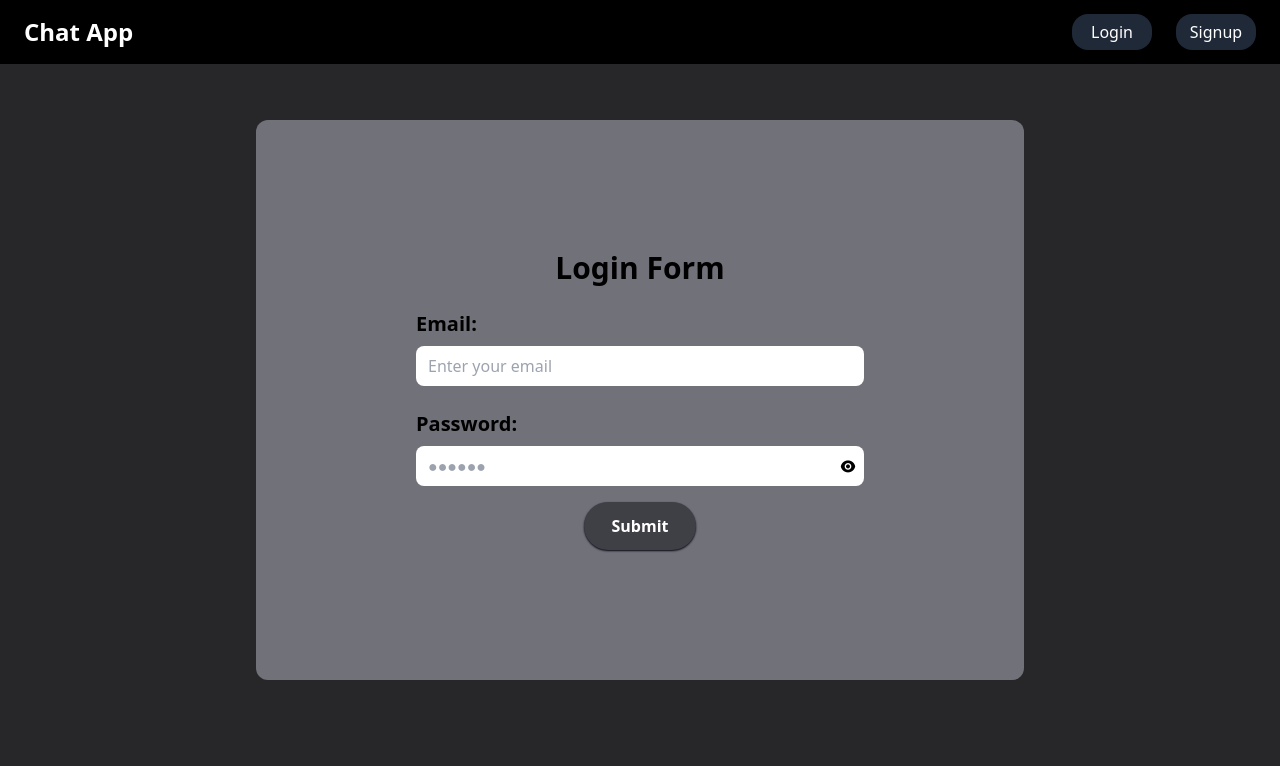
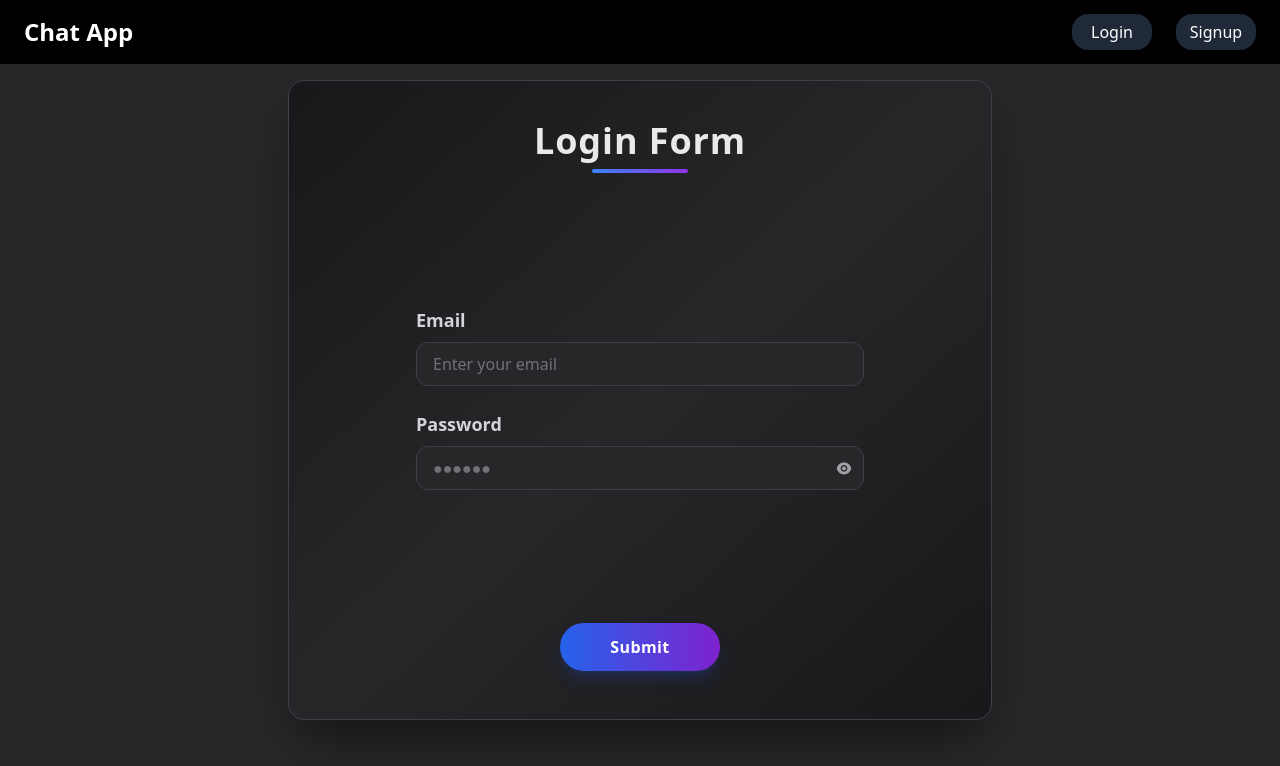
Before and after one commit to Yashsaini5/ChatApp, a React (Vite) app in the folder client/: page / in a window 1280 px wide. Both pictures are taken after a click on the element "Login". Shown: the top 766 px of the page. Built offline with nearby package versions, Linux system fonts and the light colour scheme; no server answers.

Commit message:
updated the login UI to modern

```diff
--- a/client/src/components/LoginSignup.jsx
+++ b/client/src/components/LoginSignup.jsx
@@ -73,14 +73,31 @@ const LoginSignup = ({ buttonClicked,setButtonClicked, setUser }) => {
   };
 
   return (
-   <div className="absolute top-1/2 left-1/2 -translate-x-1/2 -translate-y-1/2">
-  <div className="h-[70vh] w-[90vw] sm:w-[70vw] md:w-[60vw] bg-zinc-500 flex flex-col justify-center items-center gap-6 p-4 rounded-xl">
-    <p className="font-bold text-2xl sm:text-3xl">{buttonClicked} Form</p>
+   <div className="absolute top-1/2 left-1/2 -translate-x-1/2 -translate-y-1/2 px-3">
+  <div
+    className="min-h-[55vh] sm:min-h-[75vh] md:min-h-[80vh]
+    w-[90vw] sm:w-[80vw] md:w-[55vw] mx-auto
+    bg-gradient-to-br from-zinc-900 via-zinc-800 to-zinc-900
+    border border-zinc-700 shadow-2xl shadow-black/50 rounded-2xl
+    flex flex-col justify-between items-center
+    p-5 sm:p-8 text-white transition-all duration-300"
+  >
+    {/* Header */}
+    <div className="w-full text-center mt-2">
+      <p className="font-extrabold text-2xl sm:text-3xl md:text-4xl tracking-wide text-white/90">
+        {buttonClicked} Form
+      </p>
+      <div className="w-20 sm:w-24 h-1 bg-gradient-to-r from-blue-500 to-purple-600 rounded-full mx-auto mt-2"></div>
+    </div>
+
+    {/* Form Fields */}
+    <div className="flex flex-col justify-center items-center gap-4 sm:gap-6 w-full flex-1">
       {formField.map((field) => (
         <div key={field.name} className="w-full max-w-md">
-        <label className="font-semibold text-lg sm:text-xl block pb-2">
-          {field.name}:
+          <label className="font-semibold text-sm sm:text-base md:text-lg text-zinc-300 block pb-2">
+            {field.name}
           </label>
+          <div className="relative">
             <input
               type={
                 field.type === "password"
@@ -91,12 +108,15 @@ const LoginSignup = ({ buttonClicked,setButtonClicked, setUser }) => {
               }
               placeholder={field.placeholder}
               name={field.name}
-          className="rounded-lg px-3 h-10 w-full focus:outline-none"
+              className="rounded-xl px-4 h-10 sm:h-11 w-full bg-zinc-800 text-white/90
+                placeholder:text-zinc-500 border border-zinc-700 focus:border-blue-500
+                focus:ring-2 focus:ring-blue-600 outline-none transition-all duration-200 text-sm sm:text-base"
               onChange={(e) => handleInputChange(e)}
             />
+
             {field.type === "password" && (
               <div
-            className="-mt-8 w-full text-right cursor-pointer pr-2"
+                className="absolute right-3 top-1/2 -translate-y-1/2 text-zinc-400 cursor-pointer hover:text-white transition"
                 onClick={() => setShowPassword((prev) => !prev)}
               >
                 {showPassword ? (
@@ -106,19 +126,30 @@ const LoginSignup = ({ buttonClicked,setButtonClicked, setUser }) => {
                 )}
               </div>
             )}
+          </div>
+
           {error[field.name] && (
-          <div className="text-red-300 px-1 mt-1 text-sm font-semibold">
+            <div className="text-red-400 px-1 mt-1 text-sm font-semibold">
               {error[field.name]}
             </div>
           )}
         </div>
       ))}
+    </div>
+
+    {/* Footer / Button */}
+    <div className="w-full flex justify-center mb-3 sm:mb-4">
       <button
-      className="h-12 w-28 bg-zinc-700 rounded-3xl flex justify-center items-center text-white font-semibold shadow-gray-950 shadow-sm cursor-pointer hover:bg-zinc-800"
-      onClick={(e) => handleSubmit(e)} disabled={Submit}
+        className="h-10 sm:h-12 w-32 sm:w-40 bg-gradient-to-r from-blue-600 to-purple-700 rounded-full
+          flex justify-center items-center text-white font-semibold sm:font-bold tracking-wide
+          shadow-lg shadow-blue-900/40 hover:shadow-blue-700/50 hover:scale-[1.02]
+          transition-all duration-200 disabled:opacity-60 text-sm sm:text-base"
+        onClick={(e) => handleSubmit(e)}
+        disabled={Submit}
       >
-      {Submit ? "Submiting...": "Submit"}
+        {Submit ? "Submitting..." : "Submit"}
       </button>
+    </div>
   </div>
 </div>
 
--- a/client/src/pages/Home.jsx
+++ b/client/src/pages/Home.jsx
@@ -57,7 +57,7 @@ const Home = () => {
           ) : (
             <div className="w-full bg-zinc-800 flex flex-col justify-center items-center text-white gap-4">
               <p className="text-4xl font-bold">Chat App</p>
-              <p className="text-2xl font-medium text-center">
+              <p className="text-2xl font-medium text-center p-10">
                 Please Login or Signup to continue using app...
               </p>
               <p className="text-red-500 text-xl font-medium -mt-2">
```
Lines whose indentation alone changed are shown as unchanged.
